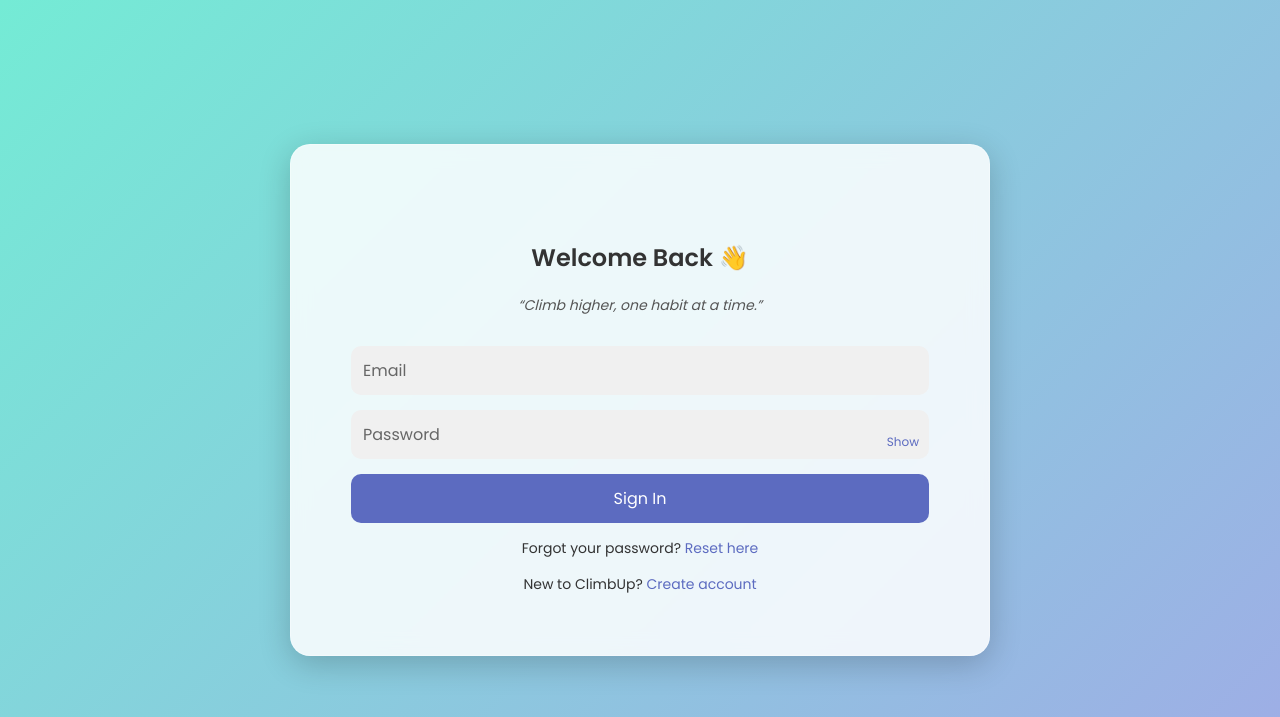
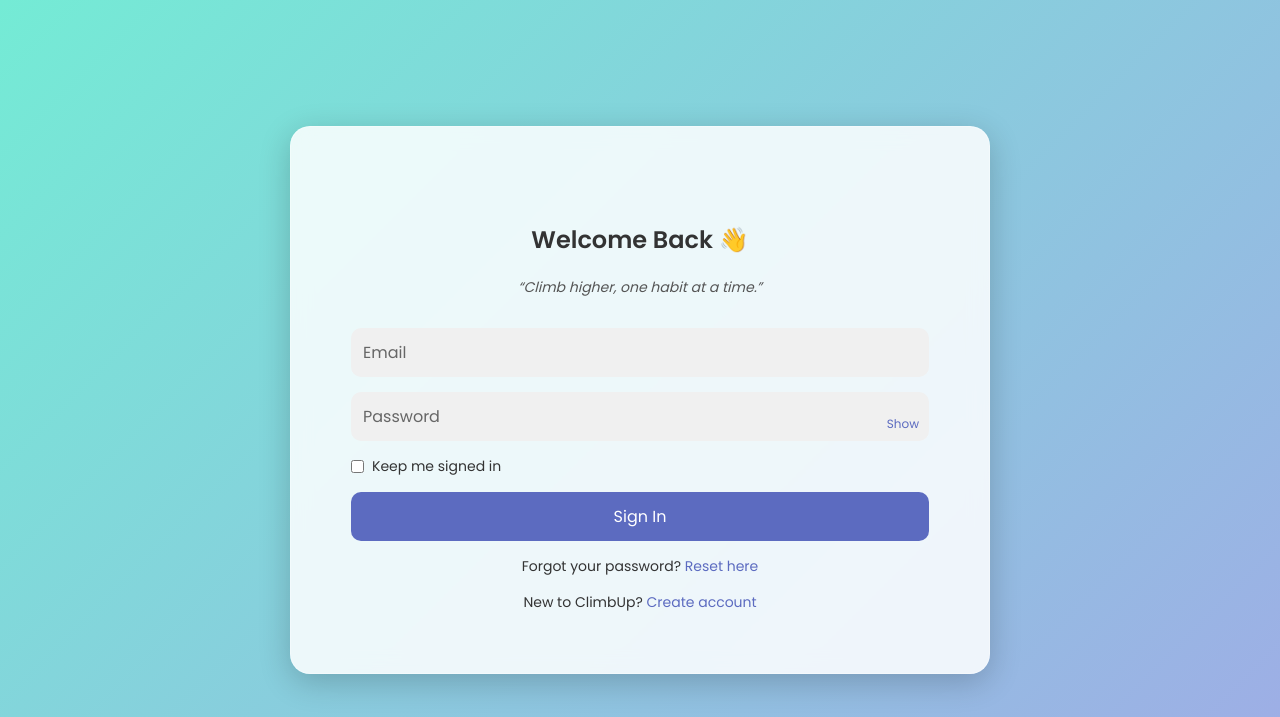
Before and after one commit to chithra-19/productivity-app, a Spring Boot app: page /auth/login in a window 1280 px wide. Shown: the top 717 px of the page. Run offline with Spring Boot 4, Linux system fonts and the light colour scheme; some of the project's set-up classes (security, data sources, template engines, error pages and the like) are left out, and stand-ins take their place.

Commit message:
Add remember-me so users stay signed in across restarts

```diff
--- a/src/main/resources/application.properties
+++ b/src/main/resources/application.properties
@@ -11,6 +11,9 @@ app.base-url=${APP_BASE_URL:http://localhost:8080}
 brevo.api-key=${BREVO_API_KEY:}
 brevo.sender-email=${BREVO_SENDER_EMAIL:}
 brevo.sender-name=ClimbUp
+
+app.remember-me-key=${REMEMBER_ME_KEY:}
+
 
 # Mail: give up after 5 seconds instead of hanging when SMTP cannot be reached
 spring.mail.properties.mail.smtp.connectiontimeout=5000
--- a/src/main/resources/templates/login.html
+++ b/src/main/resources/templates/login.html
@@ -68,6 +68,19 @@
       color: #5c6bc0;
       cursor: pointer;
     }
+	.remember {
+	  display: flex;
+	  align-items: center;
+	  gap: 8px;
+	  margin-bottom: 15px;
+	  font-size: 14px;
+	  color: #333;
+	}
+	.remember input {
+	  width: auto;
+	  margin: 0;
+	  padding: 0;
+	}
     button {
       width: 100%;
       padding: 12px;
@@ -128,6 +141,11 @@
 	        <span id="togglePassword">Show</span>
 	    </div>
 
+		<label class="remember">
+		    <input type="checkbox" name="remember-me" />
+		    Keep me signed in
+		</label>
+
 	    <button type="submit">Sign In</button>
 	</form>
 
```
Also changed, not shown: src/main/java/com/climbup/security/SecurityConfig.java (+18 -0 lines).
